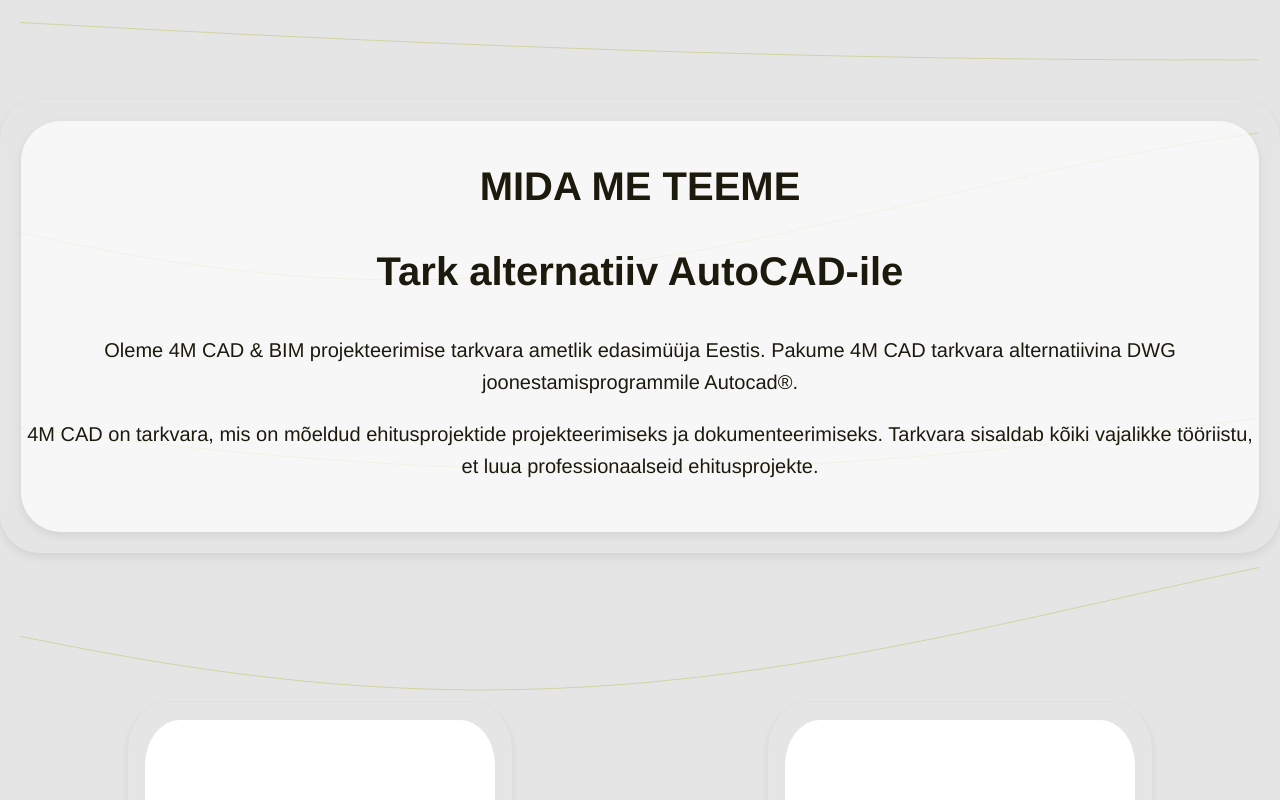
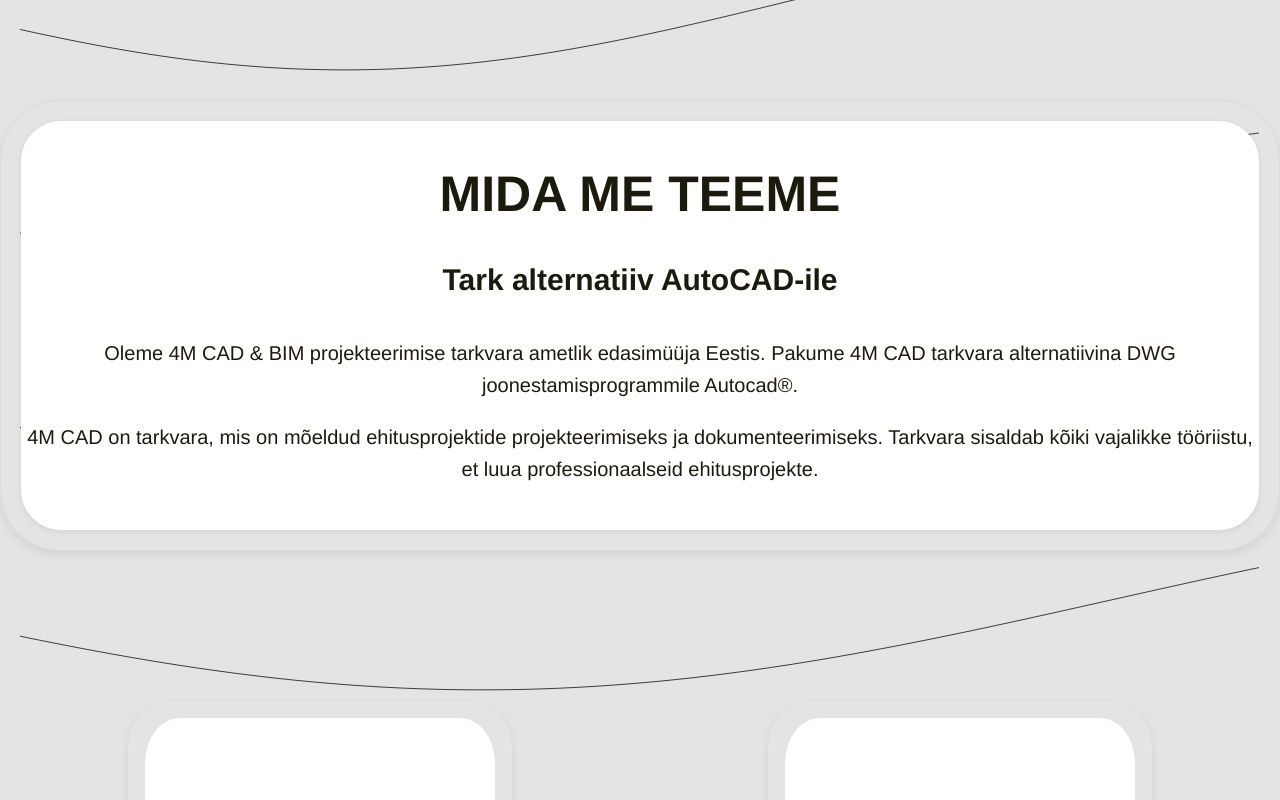
Before and after one commit to renepruu/tehnosysteemid.ee, a React (Vite) app: page / in a window 1280 px wide. Shown: the top 800 px of the page. Built offline with nearby package versions, Linux system fonts and the light colour scheme.

Commit message:
uus disain algus

```diff
--- a/src/MovingBackground.tsx
+++ b/src/MovingBackground.tsx
@@ -25,7 +25,7 @@
         frequency: 0.002,
         opacity: 0.7,
         speed: 50,
-        color: "rgba(201, 202, 134, 0.7)",
+        color: "rgba(60, 60, 60)",
         xOffset: 0,
       }, // Line 1
       {
@@ -33,7 +33,7 @@
         frequency: 0.003,
         opacity: 0.7,
         speed: 40,
-        color: "rgba(201, 202, 134, 0.7)",
+        color: "rgba(60, 60, 60)",
         xOffset: 0,
       }, // Line 2
       {
@@ -41,7 +41,7 @@
         frequency: 0.0015,
         opacity: 0.7,
         speed: 60,
-        color: "rgba(201, 202, 134, 0.7)",
+        color: "rgba(60, 60, 60)",
         xOffset: 0,
       }, // Line 3
       {
@@ -49,23 +49,15 @@
         frequency: 0.0025,
         opacity: 0.7,
         speed: 30,
-        color: "rgba(201, 202, 134, 0.7)",
+        color: "rgba(60, 60, 60)",
         xOffset: 0,
       }, // Line 4
-      {
-        amplitude: 60,
-        frequency: 0.001,
-        opacity: 0.7,
-        speed: 70,
-        color: "rgba(201, 202, 134, 0.7)",
-        xOffset: 0,
-      }, // Line 5
       {
         amplitude: 70,
         frequency: 0.0035,
         opacity: 0.7,
         speed: 20,
-        color: "rgba(201, 202, 134, 0.7)",
+        color: "rgba(60, 60, 60)",
         xOffset: 0,
       }, // Line 6
       {
@@ -73,17 +65,9 @@
         frequency: 0.0008,
         opacity: 0.7,
         speed: 80,
-        color: "rgba(201, 202, 134, 0.7)",
+        color: "rgba(60, 60, 60)",
         xOffset: 0,
       }, // Line 7
-      {
-        amplitude: 50,
-        frequency: 0.0022,
-        opacity: 0.7,
-        speed: 35,
-        color: "rgba(201, 202, 134, 0.7)",
-        xOffset: 0,
-      }, // Line 8
     ];
 
     // Define vertical positions for the lines
--- a/src/WhatWeDo.css
+++ b/src/WhatWeDo.css
@@ -3,24 +3,30 @@
     max-width: 1355px;
     margin: 100px auto; /* Add more space above and below */
     padding: 20px;
-    border: 1px solid hsla(0, 0%, 100%, 0.075);
+    border: 1px solid hsla(0, 0%, 48%, 0.075);
+    background-color:rgba(50, 50, 50, 0);
     box-shadow: 0px 4px 8px hsla(0, 0%, 16%, 0.089);
-    border-radius: 40px;
+    border-radius: 60px;
   }
 
   .what-we-do-content {
-    background-color: hsla(0, 0%, 100%, 0.699); /* Match the product card color */
-
+    background-color: hsl(0, 0%, 100%); /* Match the product card color */
     color: hsl(52, 38%, 8%); /* Text color */
-    padding-bottom: 30px;
+    padding-bottom: 25px;
     padding-top: 10px;
     border-radius: 40px;
     text-align: center;
-    box-shadow: 0px 4px 8px hsla(0, 0%, 16%, 0.089);
+    box-shadow: 0px 2px 6px hsla(0, 0%, 16%, 0.089);
   }
 
+  .what-we-do-content h1 {
+    font-size: 50px;
+    font-weight: bold;
+    font-family: Helvetica, sans-serif;
+    margin-bottom: 40px
+  }
   .what-we-do-content h2 {
-    font-size: 40px;
+    font-size: 30px;
     font-weight: bold;
     font-family: Helvetica, sans-serif;
     margin-bottom: 40px
--- a/src/WhatWeDo.tsx
+++ b/src/WhatWeDo.tsx
@@ -4,7 +4,7 @@
   return (
     <div className="what-we-do-container">
       <div className="what-we-do-content">
-        <h2>MIDA ME TEEME</h2>
+        <h1>MIDA ME TEEME</h1>
         <h2>Tark alternatiiv AutoCAD-ile</h2>
         <p>
           Oleme 4M CAD & BIM projekteerimise tarkvara ametlik edasimüüja Eestis.
--- a/src/index.css
+++ b/src/index.css
@@ -2,7 +2,7 @@
   margin: 0;
   padding: 0;
   background:
-  hsla(0, 0%, 100%, 1);
+  rgb(228, 228, 228);
   background-attachment: fixed;
 }
 .moving-background {
@@ -12,7 +12,7 @@
   width: 100%;
   height: 100%;
   z-index: -1; /* Ensure it's behind other content */
-  background-color: rgba(0, 0, 0, 0.1); /* Temporary background to check visibility */
+
 }
 canvas {
   position: absolute;
```
